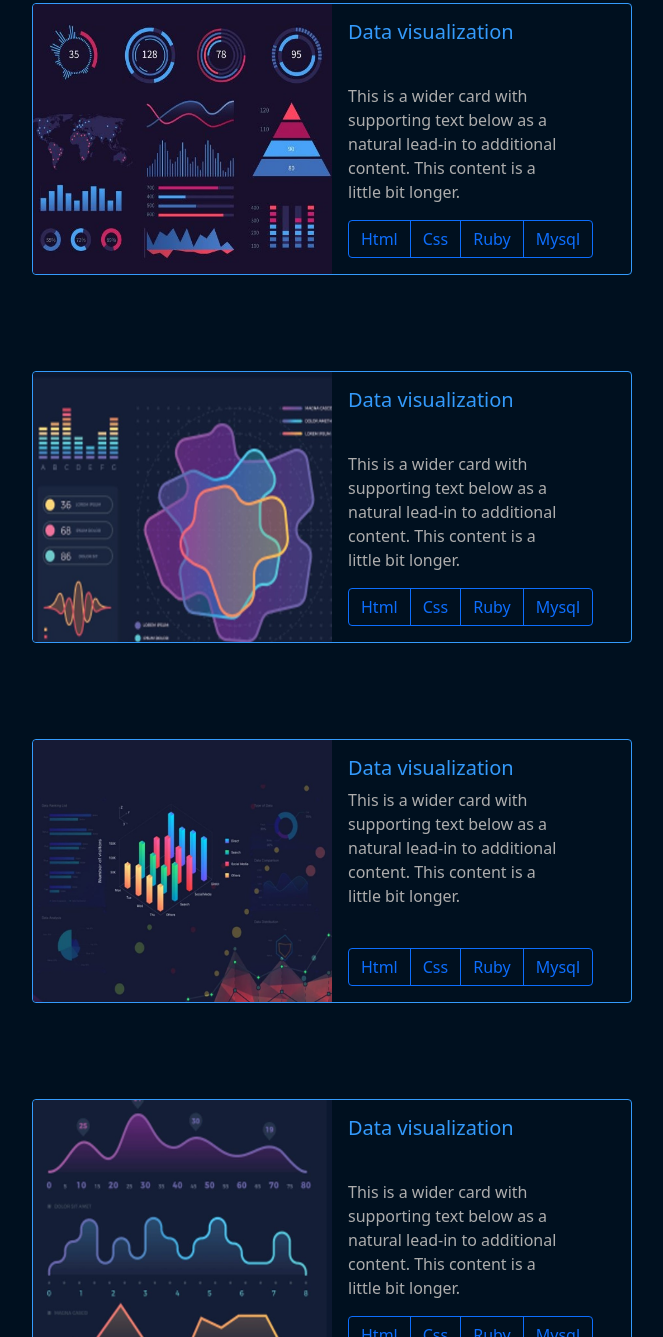
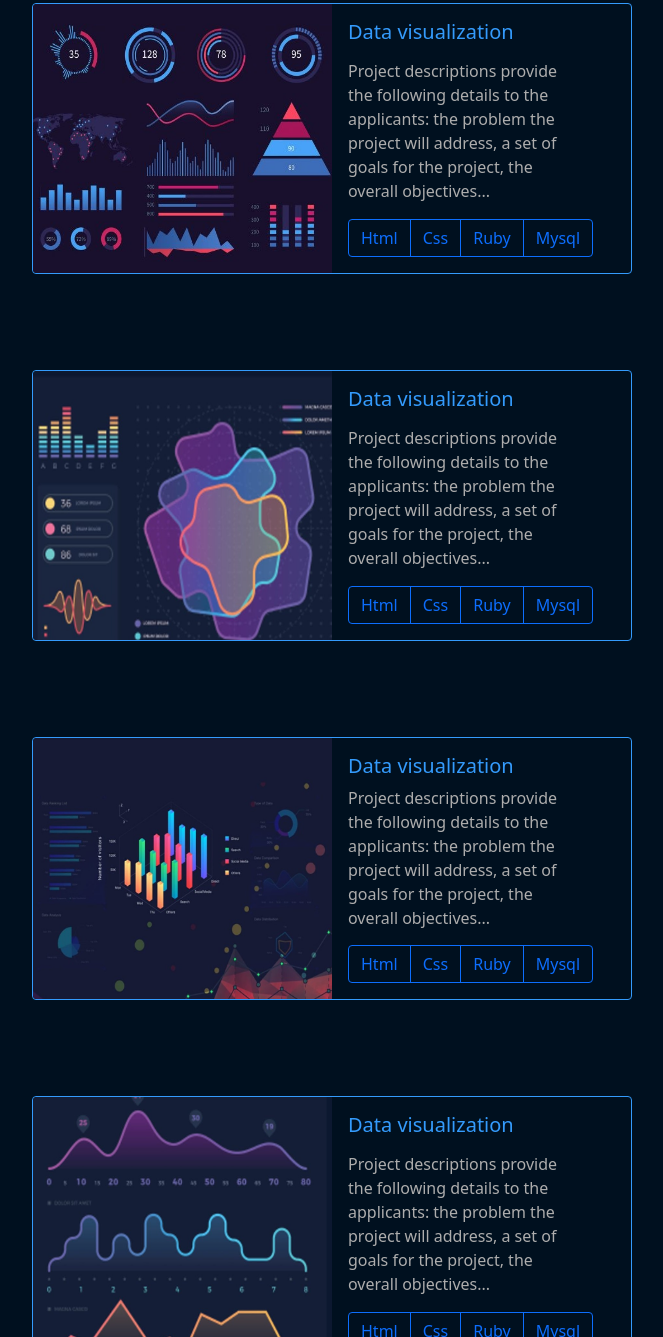
Before and after one commit to joel-kalema/Bootstrap-Portfolio, a website: page index.html in a window 1280 px wide. Shown: the part 1463-2800 px from the top of the page, without its empty margins (308-971 px from the left). Drawn offline with nearby package versions, Linux system fonts and the light colour scheme.

Commit message:
chanded the html and css file

```diff
--- a/index.html
+++ b/index.html
@@ -133,13 +133,13 @@
                 </div>
                 <div class="col-md-6">
                   <div class="card-body">
-                    <h5 class="card-title" style="margin-bottom: 40px">
+                    <h5 class="card-title" style="margin-bottom: 15px">
                       Data visualization
                     </h5>
                     <p class="card-text me-5">
-                      This is a wider card with supporting text below as a
-                      natural lead-in to additional content. This content is a
-                      little bit longer.
+                      Project descriptions provide the following details to the
+                      applicants: the problem the project will address, a set of
+                      goals for the project, the overall objectives...
                     </p>
                     <div
                       class="btn-group"
@@ -176,13 +176,13 @@
                 </div>
                 <div class="col-md-6">
                   <div class="card-body">
-                    <h5 class="card-title" style="margin-bottom: 40px">
+                    <h5 class="card-title" style="margin-bottom: 15px">
                       Data visualization
                     </h5>
                     <p class="card-text me-5">
-                      This is a wider card with supporting text below as a
-                      natural lead-in to additional content. This content is a
-                      little bit longer.
+                      Project descriptions provide the following details to the
+                      applicants: the problem the project will address, a set of
+                      goals for the project, the overall objectives...
                     </p>
                     <div
                       class="btn-group"
@@ -220,10 +220,10 @@
                 <div class="col-md-6">
                   <div class="card-body">
                     <h5 class="card-title">Data visualization</h5>
-                    <p class="card-text me-5" style="margin-bottom: 40px">
-                      This is a wider card with supporting text below as a
-                      natural lead-in to additional content. This content is a
-                      little bit longer.
+                    <p class="card-text me-5" style="margin-bottom: 15px">
+                      Project descriptions provide the following details to the
+                      applicants: the problem the project will address, a set of
+                      goals for the project, the overall objectives...
                     </p>
                     <div
                       class="btn-group"
@@ -260,13 +260,13 @@
                 </div>
                 <div class="col-md-6">
                   <div class="card-body">
-                    <h5 class="card-title" style="margin-bottom: 40px">
+                    <h5 class="card-title" style="margin-bottom: 15px">
                       Data visualization
                     </h5>
                     <p class="card-text me-5">
-                      This is a wider card with supporting text below as a
-                      natural lead-in to additional content. This content is a
-                      little bit longer.
+                      Project descriptions provide the following details to the
+                      applicants: the problem the project will address, a set of
+                      goals for the project, the overall objectives...
                     </p>
                     <div
                       class="btn-group"
@@ -301,11 +301,11 @@
         <div class="container">
           <div class="row">
             <div style="text-align: center" class="col-lg-6 col-sm-12">
-              <h1 class="display-1" style="margin-bottom: 40px">Let’s chat!</h1>
+              <h1 class="display-1" style="margin-bottom: 15px">Let’s chat!</h1>
               <p style="margin-bottom: 60px; font-size: 20px; padding: 20px">
-                If you have an application you are interested in developing, a
-                feature that you need built or a project that needs coding. I’d
-                love to help with it
+                Project descriptions provide the following details to the
+                applicants: the problem the project will address, a set of goals
+                for the project, the overall objectives...
               </p>
             </div>
 
--- a/style.css
+++ b/style.css
@@ -42,7 +42,7 @@ header {
   color: rgb(173, 173, 173);
 }
 
-.works-section h1 {
+h1 {
   text-align: center;
   color: #349bfc;
 }
```
